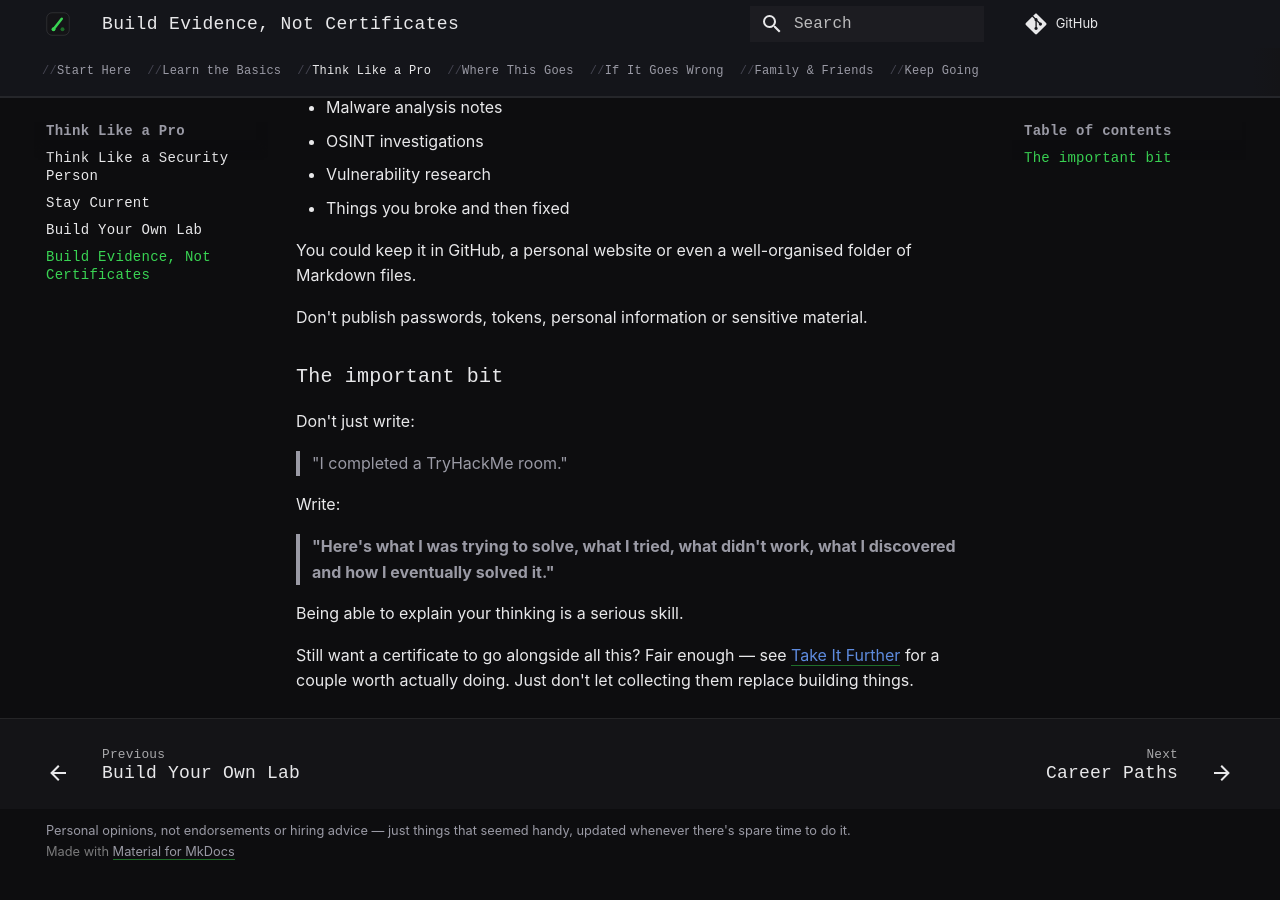
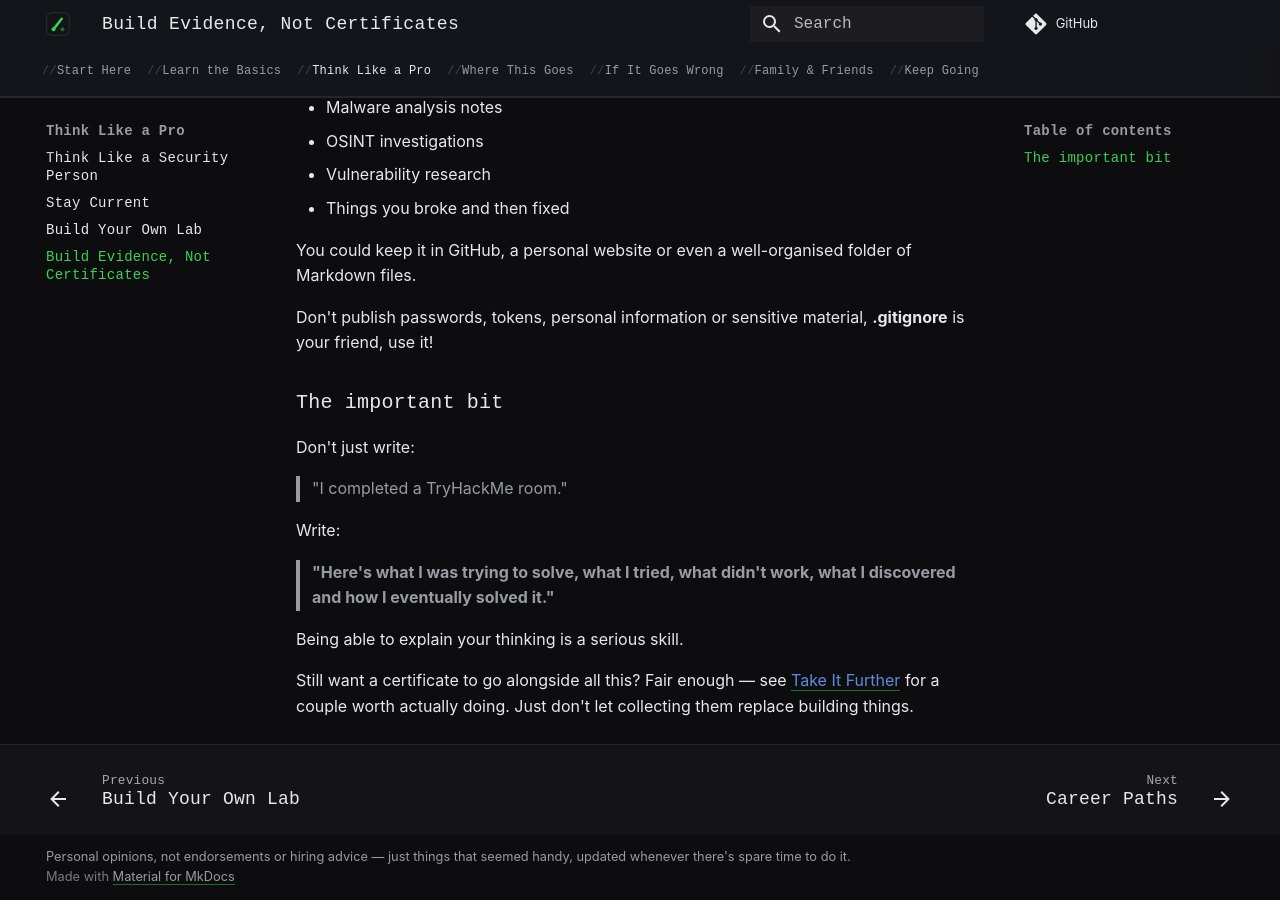
Before and after one commit to t-d-knight/break-things-safely, an MkDocs documentation site: the page built from docs/build-evidence.md, in a window 1280 px wide and 900 px high, scrolled down 548 px. Built offline with MkDocs 1.6.1 and Material for MkDocs 9.7.7, drawn with Linux system fonts in a browser that asks for light colours; comment, search, counter and statistics services are not loaded; before the commit the page ends 1422 px from its top, so only the background shows below that.

Commit message:
Update warning about sensitive material handling
Emphasize using .gitignore for sensitive material.

```diff
--- a/docs/build-evidence.md
+++ b/docs/build-evidence.md
@@ -21,7 +21,7 @@ For example:
 
 You could keep it in GitHub, a personal website or even a well-organised folder of Markdown files.
 
-Don't publish passwords, tokens, personal information or sensitive material.
+Don't publish passwords, tokens, personal information or sensitive material, **.gitignore** is your friend, use it!
 
 ### The important bit
 
```
